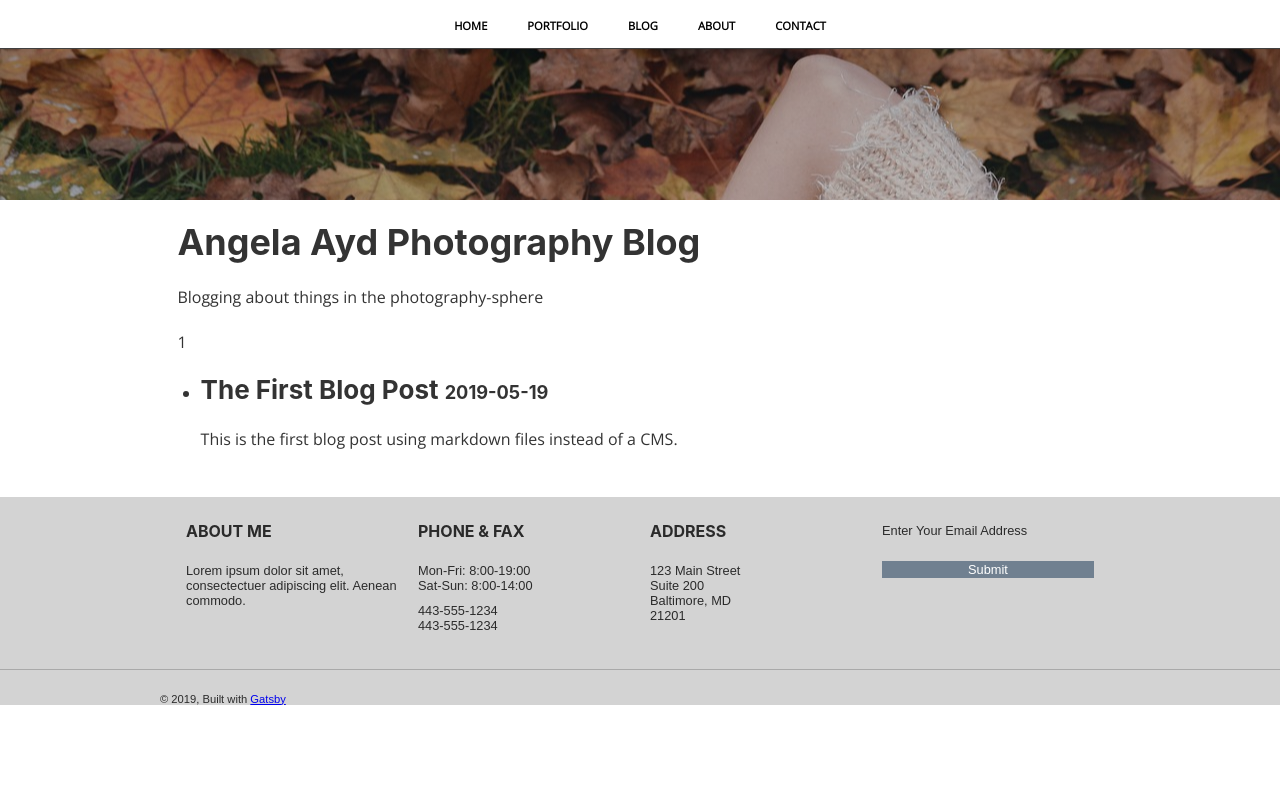
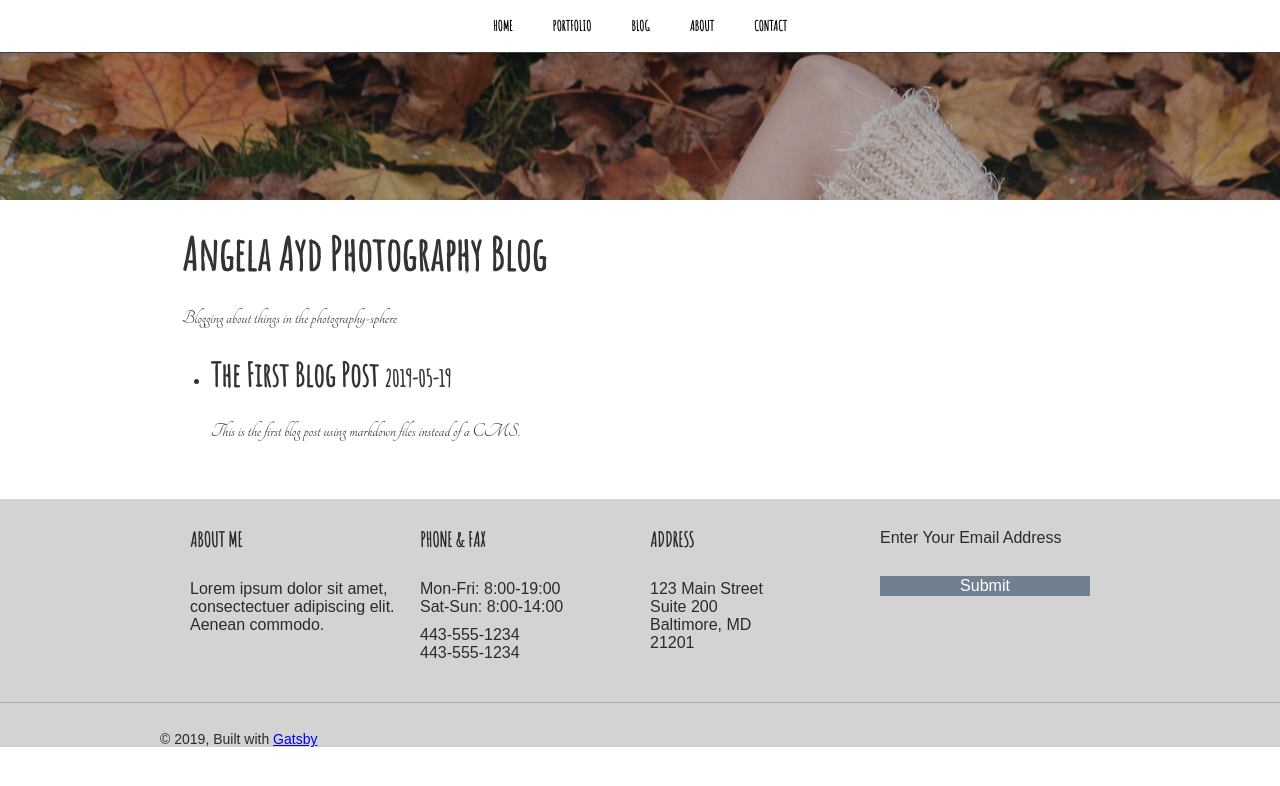
Before and after one commit to adamayd/angelaaydphotography, a Gatsby site: page /blog in a window 1280 px wide. Built offline with nearby package versions, Linux system fonts and the light colour scheme; Gatsby itself is replaced by a stand-in of ours; some packages are replaced by stand-ins of ours.

Commit message:
cleanup and experimenting with fonts

```diff
--- a/src/components/header.js
+++ b/src/components/header.js
@@ -38,7 +38,8 @@ const Header = ({ siteTitle, menuLinks, location }) => (
                   padding: '20px',
                   textTransform: 'uppercase',
                   fontSize: '0.7rem',
-                  fontWeight: 700
+                  fontWeight: 700,
+                  fontFamily: `'Amatic SC', sans-serif`
                 }}
               >{link.name}</Link>
             </li>
--- a/src/components/navbar.js
+++ b/src/components/navbar.js
@@ -8,10 +8,10 @@ const NavBar = () => {
         display: `flex`,
         flexDirection: `row`,
         alignItems: `center`,
-        justifyContent: `space-between`
+        justifyContent: `space-between`,
       }}>
         <li>
-          <Link to="/">Home</Link>
+          <Link to="/" style={{ fontFamily: `'Amatic SC', sans-serif` }}>Homer</Link>
         </li>
         <li>
           <Link to="/portfolio">Portfolio</Link>
--- a/src/components/seo.js
+++ b/src/components/seo.js
@@ -61,7 +61,7 @@ function SEO({ description, lang, meta, keywords, title }) {
               )
               .concat(meta)}
           >
-            <link href="https://fonts.googleapis.com/css?family=Open+Sans&amp;display=swap" rel="stylesheet"/>
+            <link href="https://fonts.googleapis.com/css?family=Amatic+SC|Tangerine&amp;display=swap" rel="stylesheet"/>
           </Helmet>
         )
       }}
--- a/src/css/layout.css
+++ b/src/css/layout.css
@@ -1,5 +1,6 @@
 html {
-  font-family: 'Open Sans', sans-serif;
+  font-family: "Tangerine", cursive;
+  font-size: 20px;
   -ms-text-size-adjust: 100%;
   -webkit-text-size-adjust: 100%;
 }
@@ -121,22 +122,22 @@ button,
 select {
   text-transform: none;
 }
-[type='reset'],
-[type='submit'],
+[type="reset"],
+[type="submit"],
 button,
-html [type='button'] {
+html [type="button"] {
   -webkit-appearance: button;
 }
-[type='button']::-moz-focus-inner,
-[type='reset']::-moz-focus-inner,
-[type='submit']::-moz-focus-inner,
+[type="button"]::-moz-focus-inner,
+[type="reset"]::-moz-focus-inner,
+[type="submit"]::-moz-focus-inner,
 button::-moz-focus-inner {
   border-style: none;
   padding: 0;
 }
-[type='button']:-moz-focusring,
-[type='reset']:-moz-focusring,
-[type='submit']:-moz-focusring,
+[type="button"]:-moz-focusring,
+[type="reset"]:-moz-focusring,
+[type="submit"]:-moz-focusring,
 button:-moz-focusring {
   outline: 1px dotted ButtonText;
 }
@@ -156,21 +157,21 @@ legend {
 textarea {
   overflow: auto;
 }
-[type='checkbox'],
-[type='radio'] {
+[type="checkbox"],
+[type="radio"] {
   box-sizing: border-box;
   padding: 0;
 }
-[type='number']::-webkit-inner-spin-button,
-[type='number']::-webkit-outer-spin-button {
+[type="number"]::-webkit-inner-spin-button,
+[type="number"]::-webkit-outer-spin-button {
   height: auto;
 }
-[type='search'] {
+[type="search"] {
   -webkit-appearance: textfield;
   outline-offset: -2px;
 }
-[type='search']::-webkit-search-cancel-button,
-[type='search']::-webkit-search-decoration {
+[type="search"]::-webkit-search-cancel-button,
+[type="search"]::-webkit-search-decoration {
   -webkit-appearance: none;
 }
 ::-webkit-input-placeholder {
@@ -200,10 +201,10 @@ body {
   font-weight: normal;
   word-wrap: break-word;
   font-kerning: normal;
-  -moz-font-feature-settings: 'kern', 'liga', 'clig', 'calt';
-  -ms-font-feature-settings: 'kern', 'liga', 'clig', 'calt';
-  -webkit-font-feature-settings: 'kern', 'liga', 'clig', 'calt';
-  font-feature-settings: 'kern', 'liga', 'clig', 'calt';
+  -moz-font-feature-settings: "kern", "liga", "clig", "calt";
+  -ms-font-feature-settings: "kern", "liga", "clig", "calt";
+  -webkit-font-feature-settings: "kern", "liga", "clig", "calt";
+  font-feature-settings: "kern", "liga", "clig", "calt";
 }
 img {
   max-width: 100%;
@@ -226,8 +227,8 @@ h1 {
   padding-top: 0;
   margin-bottom: 1.45rem;
   color: inherit;
-  font-family: -apple-system, BlinkMacSystemFont, Segoe UI, Roboto, Oxygen,
-    Ubuntu, Cantarell, Fira Sans, Droid Sans, Helvetica Neue, sans-serif;
+  font-family: "Amatic SC", -apple-system, BlinkMacSystemFont, Segoe UI, Roboto, Oxygen, Ubuntu, Cantarell, Fira Sans,
+    Droid Sans, Helvetica Neue, sans-serif;
   font-weight: bold;
   text-rendering: optimizeLegibility;
   font-size: 2.25rem;
@@ -243,8 +244,8 @@ h2 {
   padding-top: 0;
   margin-bottom: 1.45rem;
   color: inherit;
-  font-family: -apple-system, BlinkMacSystemFont, Segoe UI, Roboto, Oxygen,
-    Ubuntu, Cantarell, Fira Sans, Droid Sans, Helvetica Neue, sans-serif;
+  font-family: "Amatic SC", -apple-system, BlinkMacSystemFont, Segoe UI, Roboto, Oxygen, Ubuntu, Cantarell, Fira Sans,
+    Droid Sans, Helvetica Neue, sans-serif;
   font-weight: bold;
   text-rendering: optimizeLegibility;
   font-size: 1.62671rem;
@@ -260,8 +261,8 @@ h3 {
   padding-top: 0;
   margin-bottom: 1.45rem;
   color: inherit;
-  font-family: -apple-system, BlinkMacSystemFont, Segoe UI, Roboto, Oxygen,
-    Ubuntu, Cantarell, Fira Sans, Droid Sans, Helvetica Neue, sans-serif;
+  font-family: "Amatic SC", -apple-system, BlinkMacSystemFont, Segoe UI, Roboto, Oxygen, Ubuntu, Cantarell, Fira Sans,
+    Droid Sans, Helvetica Neue, sans-serif;
   font-weight: bold;
   text-rendering: optimizeLegibility;
   font-size: 1.38316rem;
@@ -277,8 +278,8 @@ h4 {
   padding-top: 0;
   margin-bottom: 1.45rem;
   color: inherit;
-  font-family: -apple-system, BlinkMacSystemFont, Segoe UI, Roboto, Oxygen,
-    Ubuntu, Cantarell, Fira Sans, Droid Sans, Helvetica Neue, sans-serif;
+  font-family: "Amatic SC", -apple-system, BlinkMacSystemFont, Segoe UI, Roboto, Oxygen, Ubuntu, Cantarell, Fira Sans,
+    Droid Sans, Helvetica Neue, sans-serif;
   font-weight: bold;
   text-rendering: optimizeLegibility;
   font-size: 1rem;
@@ -294,8 +295,8 @@ h5 {
   padding-top: 0;
   margin-bottom: 1.45rem;
   color: inherit;
-  font-family: -apple-system, BlinkMacSystemFont, Segoe UI, Roboto, Oxygen,
-    Ubuntu, Cantarell, Fira Sans, Droid Sans, Helvetica Neue, sans-serif;
+  font-family: "Amatic SC", -apple-system, BlinkMacSystemFont, Segoe UI, Roboto, Oxygen, Ubuntu, Cantarell, Fira Sans,
+    Droid Sans, Helvetica Neue, sans-serif;
   font-weight: bold;
   text-rendering: optimizeLegibility;
   font-size: 0.85028rem;
@@ -311,8 +312,8 @@ h6 {
   padding-top: 0;
   margin-bottom: 1.45rem;
   color: inherit;
-  font-family: -apple-system, BlinkMacSystemFont, Segoe UI, Roboto, Oxygen,
-    Ubuntu, Cantarell, Fira Sans, Droid Sans, Helvetica Neue, sans-serif;
+  font-family: "Amatic SC", -apple-system, BlinkMacSystemFont, Segoe UI, Roboto, Oxygen, Ubuntu, Cantarell, Fira Sans,
+    Droid Sans, Helvetica Neue, sans-serif;
   font-weight: bold;
   text-rendering: optimizeLegibility;
   font-size: 0.78405rem;
@@ -567,10 +568,10 @@ td,
 th {
   text-align: left;
   border-bottom: 1px solid hsla(0, 0%, 0%, 0.12);
-  font-feature-settings: 'tnum';
-  -moz-font-feature-settings: 'tnum';
-  -ms-font-feature-settings: 'tnum';
-  -webkit-font-feature-settings: 'tnum';
+  font-feature-settings: "tnum";
+  -moz-font-feature-settings: "tnum";
+  -ms-font-feature-settings: "tnum";
+  -webkit-font-feature-settings: "tnum";
   padding-left: 0.96667rem;
   padding-right: 0.96667rem;
   padding-top: 0.725rem;
@@ -588,8 +589,8 @@ tt,
 code {
   background-color: hsla(0, 0%, 0%, 0.04);
   border-radius: 3px;
-  font-family: 'SFMono-Regular', Consolas, 'Roboto Mono', 'Droid Sans Mono',
-    'Liberation Mono', Menlo, Courier, monospace;
+  font-family: "SFMono-Regular", Consolas, "Roboto Mono", "Droid Sans Mono", "Liberation Mono", Menlo, Courier,
+    monospace;
   padding: 0;
   padding-top: 0.2em;
   padding-bottom: 0.2em;
@@ -603,13 +604,13 @@ code:after,
 tt:before,
 tt:after {
   letter-spacing: -0.2em;
-  content: ' ';
+  content: " ";
 }
 pre code:before,
 pre code:after,
 pre tt:before,
 pre tt:after {
-  content: '';
+  content: "";
 }
 @media only screen and (max-width: 480px) {
   html {
--- a/src/pages/blog.js
+++ b/src/pages/blog.js
@@ -10,7 +10,6 @@ const Blog = ({ data }) => (
     <div>
       <h1>Angela Ayd Photography Blog</h1>
       <p>Blogging about things in the photography-sphere</p>
-      <p>{data.allMarkdownRemark.totalCount}</p>
       <ul>
         {data.allMarkdownRemark.edges.map((edge) => {
           return (
--- a/src/pages/portfolio.js
+++ b/src/pages/portfolio.js
@@ -2,7 +2,7 @@ import React from 'react';
 import Layout from '../components/layout';
 import SEO from '../components/seo';
 
-export default () => (
+const Portfolio = () => (
   <Layout>
     <SEO title="Portfolio" keywords={[`Angela Ayd Photography`, `portfolio`]} />
     <div style={{ color: `teal` }}>
@@ -11,3 +11,5 @@ export default () => (
     </div>
   </Layout>
 )
+
+export default Portfolio
```
